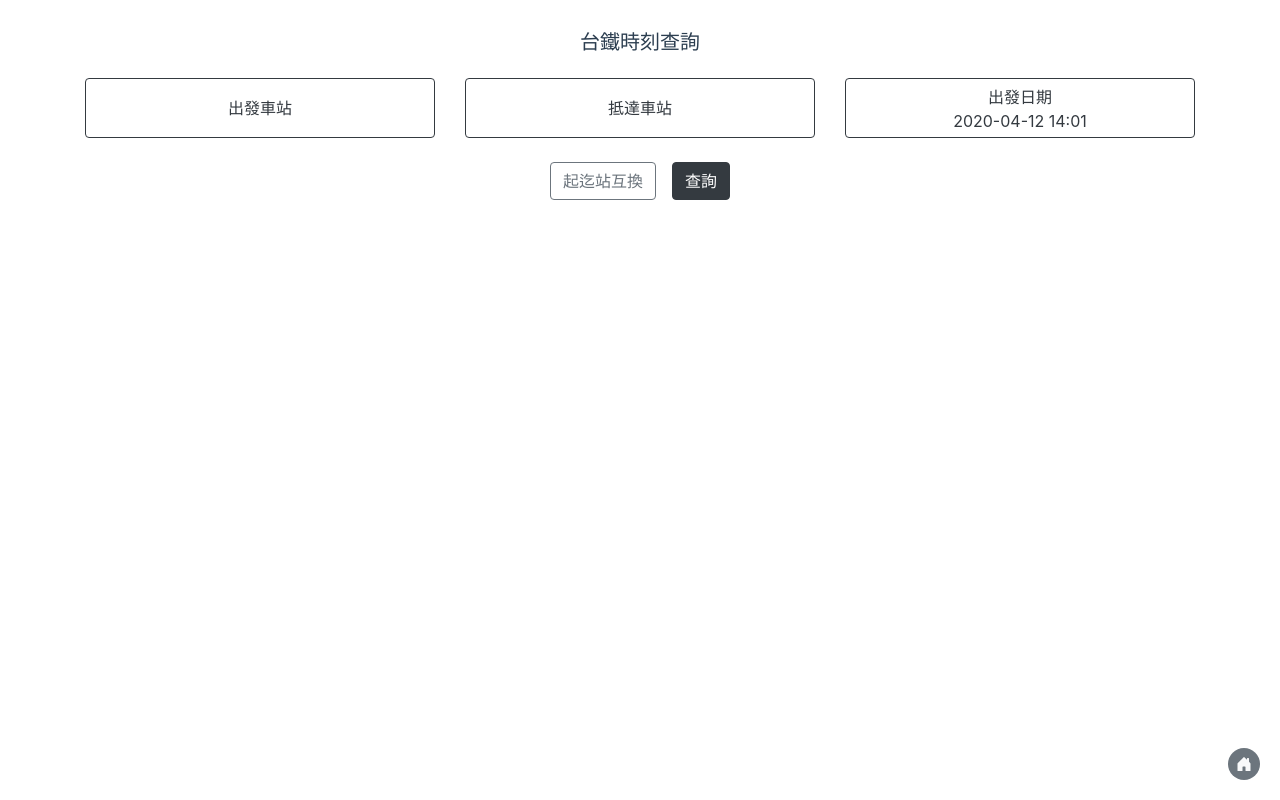
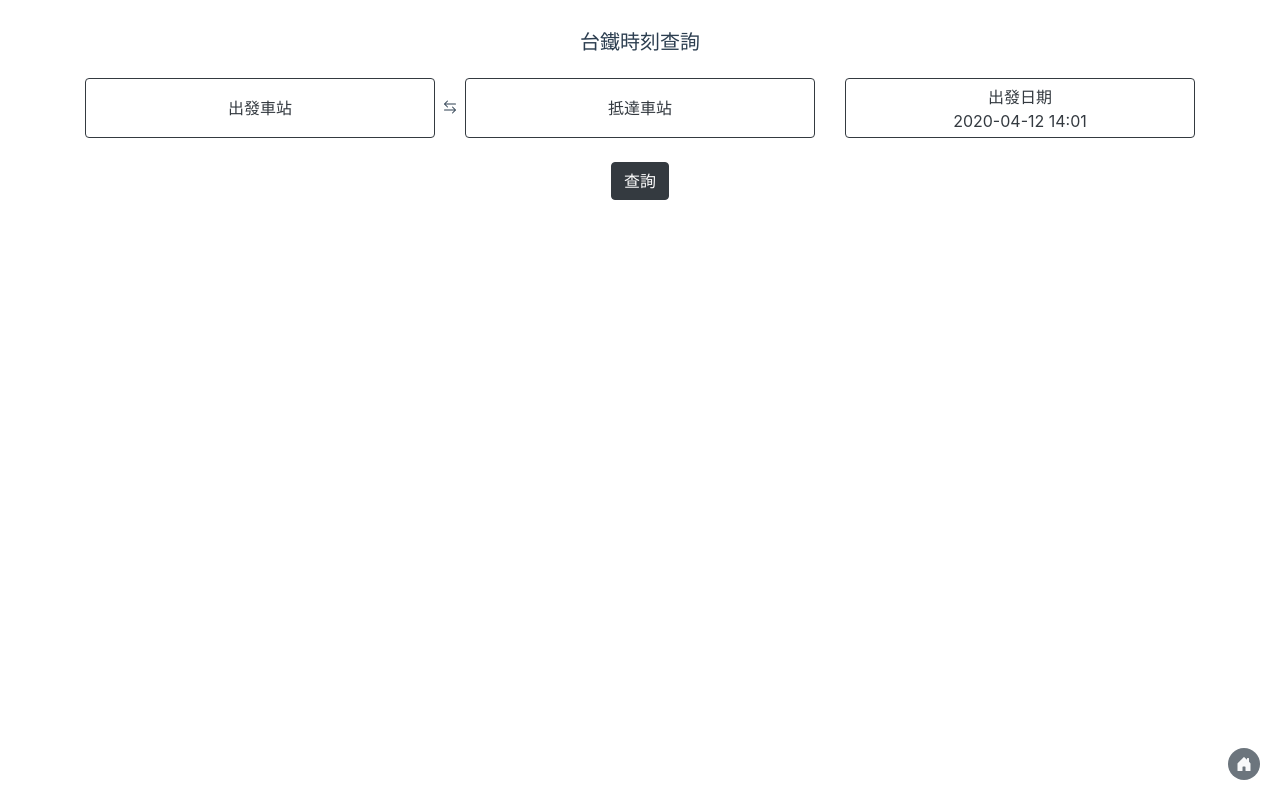
Before and after one commit to js-ying/trainInfo, a Vue app: page / in a window 1280 px wide. Built offline with nearby package versions, Linux system fonts and the light colour scheme.

Commit message:
起迄站互換 button 改為 icon 並至於車站之間

```diff
--- a/src/App.vue
+++ b/src/App.vue
@@ -14,26 +14,33 @@
           <b-col
             cols="6"
             md="4"
-            class="mb-3"
-            @click="toggleSelectArea('startMainLine')">
+            class="mb-3">
             <b-button
               variant="outline-dark"
               class="menu"
-              :class="{ active : isShowStartMainLine || isShowStartStation }">
+              :class="{ active : isShowStartMainLine || isShowStartStation }"
+              @click="toggleSelectArea('startMainLine')">
               出發車站<br>
               {{ selected.start.stationName }}
             </b-button>
+            <div id="reverse-train-station-button" @click="swapSeletedStation()">
+              <svg width="1em" height="1em" viewBox="0 0 16 16" class="bi bi-arrow-left-right" fill="currentColor" xmlns="http://www.w3.org/2000/svg">
+                <path fill-rule="evenodd" d="M10.146 7.646a.5.5 0 0 1 .708 0l3 3a.5.5 0 0 1 0 .708l-3 3a.5.5 0 0 1-.708-.708L12.793 11l-2.647-2.646a.5.5 0 0 1 0-.708z"/>
+                <path fill-rule="evenodd" d="M2 11a.5.5 0 0 1 .5-.5H13a.5.5 0 0 1 0 1H2.5A.5.5 0 0 1 2 11zm3.854-9.354a.5.5 0 0 1 0 .708L3.207 5l2.647 2.646a.5.5 0 1 1-.708.708l-3-3a.5.5 0 0 1 0-.708l3-3a.5.5 0 0 1 .708 0z"/>
+                <path fill-rule="evenodd" d="M2.5 5a.5.5 0 0 1 .5-.5h10.5a.5.5 0 0 1 0 1H3a.5.5 0 0 1-.5-.5z"/>
+              </svg>
+            </div>
           </b-col>
           <!-- 抵達車站 -->
           <b-col
             cols="6"
             md="4"
-            class="mb-3"
-            @click="toggleSelectArea('endMainLine')">
+            class="mb-3">
             <b-button
               variant="outline-dark"
               class="menu"
-              :class="{ active : isShowEndMainLine || isShowEndStation }">
+              :class="{ active : isShowEndMainLine || isShowEndStation }"
+              @click="toggleSelectArea('endMainLine')">
               抵達車站<br>
               {{ selected.end.stationName }}
             </b-button>
@@ -42,12 +49,12 @@
           <b-col
             cols="12"
             md="4"
-            class="mb-3"
-            @click="toggleSelectArea('datePicker')">
+            class="mb-3">
             <b-button
               variant="outline-dark"
               class="menu"
-              :class="{ active : isShowDatePicker }">
+              :class="{ active : isShowDatePicker }"
+              @click="toggleSelectArea('datePicker')">
               出發日期<br>
               {{ selected.date }}
               {{ selected.time.slice(0, -3) }}
@@ -146,12 +153,12 @@
     </b-container>
     <!-- 查詢按鈕 -->
     <div class="mb-4">
-      <b-button
+      <!-- <b-button
         class="mr-3"
         variant="outline-secondary"
         @click="swapSeletedStation()">
         起迄站互換
-      </b-button>
+      </b-button> -->
       <b-button
         variant="dark"
         @click="query()">
@@ -447,6 +454,15 @@
   font-size: 100%;
 }
 
+#reverse-train-station-button {
+  position: absolute;
+  z-index: 10;
+  right: -15px;
+  top: 15px;
+  width: 30px;
+  cursor: pointer;
+}
+
 #about-me {
   position: fixed;
   z-index: 10;
```
